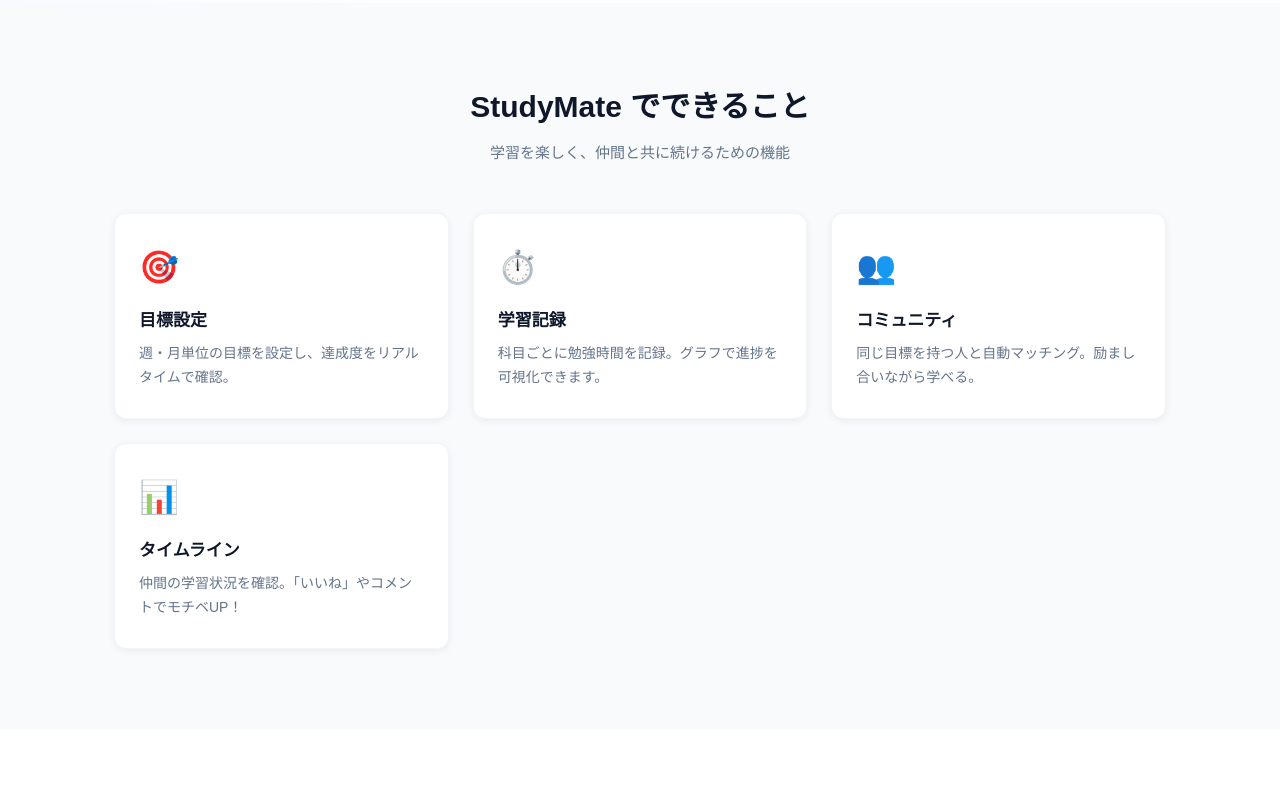
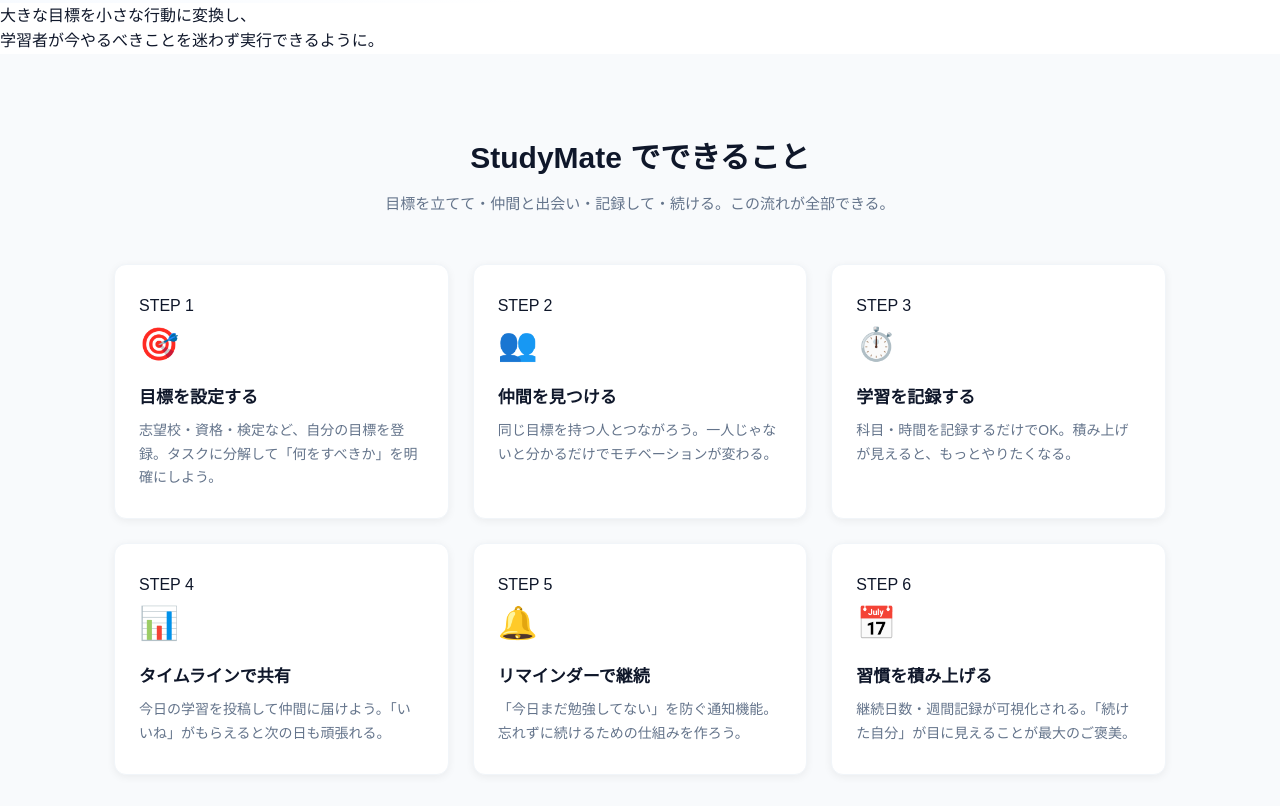
Before and after one commit to urabeshuya1226-netizen/team-a, a plain HTML site: page index.html in a window 1280 px wide. Shown: the part 653-1459 px from the top of the page. Drawn offline with Linux system fonts and the light colour scheme.

Commit message:
Update index.html

```diff
--- a/index.html
+++ b/index.html
@@ -6,7 +6,7 @@
   <title>StudyMate - 一緒に学ぼう</title>
   <link rel="stylesheet" href="style.css" />
 </head>
-<body>
+<body class="has-bnav">
 
   <!-- ヘッダー -->
   <header class="header">
@@ -15,8 +15,8 @@
       <nav class="nav">
         <a href="#features">機能</a>
         <a href="#community">コミュニティ</a>
-        <a href="#" class="btn-login">ログイン</a>
-        <a href="#" class="btn-signup">無料で始める</a>
+        <a href="login.html" class="btn-login">ログイン</a>
+        <a href="register.html" class="btn-signup">無料で始める</a>
       </nav>
     </div>
   </header>
@@ -29,7 +29,7 @@
         <h1>同じ目標を持つ仲間と<br>一緒に成長しよう</h1>
         <p>学習記録を積み重ねて、似た目標を持つ人たちとつながる。<br>モチベーションを高め合いながら、夢に向かって進もう。</p>
         <div class="hero-buttons">
-          <a href="#" class="btn-primary">今すぐ始める（無料）</a>
+          <a href="register.html" class="btn-primary">今すぐ始める（無料）</a>
           <a href="#features" class="btn-secondary">詳しく見る</a>
         </div>
       </div>
@@ -61,6 +61,7 @@
           </div>
           <div class="card-total">本日合計：<strong>165分</strong> 🔥</div>
         </div>
+        <!-- タイムライン風プレビュー -->
         <div class="timeline-preview">
           <div class="tl-item">
             <img src="https://api.dicebear.com/7.x/adventurer/svg?seed=user2" class="tl-avatar" />
@@ -83,16 +84,53 @@
     </div>
   </section>
 
+  <!-- スローガン -->
+  <section class="slogan-bar">
+    <p class="slogan-text">大きな目標を小さな行動に変換し、<br class="slogan-br">学習者が今やるべきことを迷わず実行できるように。</p>
+  </section>
+
   <!-- 機能紹介 -->
   <section class="features" id="features">
     <div class="section-inner">
       <h2>StudyMate でできること</h2>
-      <p class="section-sub">学習を楽しく、仲間と共に続けるための機能</p>
+      <p class="section-sub">目標を立てて・仲間と出会い・記録して・続ける。この流れが全部できる。</p>
       <div class="features-grid">
-        <div class="feature-card"><div class="feature-icon">🎯</div><h3>目標設定</h3><p>週・月単位の目標を設定し、達成度をリアルタイムで確認。</p></div>
-        <div class="feature-card"><div class="feature-icon">⏱️</div><h3>学習記録</h3><p>科目ごとに勉強時間を記録。グラフで進捗を可視化できます。</p></div>
-        <div class="feature-card"><div class="feature-icon">👥</div><h3>コミュニティ</h3><p>同じ目標を持つ人と自動マッチング。励まし合いながら学べる。</p></div>
-        <div class="feature-card"><div class="feature-icon">📊</div><h3>タイムライン</h3><p>仲間の学習状況を確認。「いいね」やコメントでモチベUP！</p></div>
+        <div class="feature-card">
+          <div class="feature-step">STEP 1</div>
+          <div class="feature-icon">🎯</div>
+          <h3>目標を設定する</h3>
+          <p>志望校・資格・検定など、自分の目標を登録。タスクに分解して「何をすべきか」を明確にしよう。</p>
+        </div>
+        <div class="feature-card">
+          <div class="feature-step">STEP 2</div>
+          <div class="feature-icon">👥</div>
+          <h3>仲間を見つける</h3>
+          <p>同じ目標を持つ人とつながろう。一人じゃないと分かるだけでモチベーションが変わる。</p>
+        </div>
+        <div class="feature-card">
+          <div class="feature-step">STEP 3</div>
+          <div class="feature-icon">⏱️</div>
+          <h3>学習を記録する</h3>
+          <p>科目・時間を記録するだけでOK。積み上げが見えると、もっとやりたくなる。</p>
+        </div>
+        <div class="feature-card">
+          <div class="feature-step">STEP 4</div>
+          <div class="feature-icon">📊</div>
+          <h3>タイムラインで共有</h3>
+          <p>今日の学習を投稿して仲間に届けよう。「いいね」がもらえると次の日も頑張れる。</p>
+        </div>
+        <div class="feature-card">
+          <div class="feature-step">STEP 5</div>
+          <div class="feature-icon">🔔</div>
+          <h3>リマインダーで継続</h3>
+          <p>「今日まだ勉強してない」を防ぐ通知機能。忘れずに続けるための仕組みを作ろう。</p>
+        </div>
+        <div class="feature-card">
+          <div class="feature-step">STEP 6</div>
+          <div class="feature-icon">📅</div>
+          <h3>習慣を積み上げる</h3>
+          <p>継続日数・週間記録が可視化される。「続けた自分」が目に見えることが最大のご褒美。</p>
+        </div>
       </div>
     </div>
   </section>
@@ -106,28 +144,44 @@
         <div class="feed-card">
           <div class="feed-header">
             <img src="https://api.dicebear.com/7.x/adventurer/svg?seed=u1" class="feed-avatar" />
-            <div><div class="feed-name">りょうすけ <span class="goal-tag">東大志望</span></div><div class="feed-time">3分前</div></div>
+            <div>
+              <div class="feed-name">りょうすけ <span class="goal-tag">東大志望</span></div>
+              <div class="feed-time">3分前</div>
+            </div>
           </div>
           <p class="feed-body">今日は物理を3時間。電磁気学の問題がやっと解けた！明日も頑張ります💪</p>
-          <div class="feed-subjects"><span class="subject-chip">物理 180分</span></div>
+          <div class="feed-subjects">
+            <span class="subject-chip">物理 180分</span>
+          </div>
           <div class="feed-actions"><span>❤️ 18</span><span>💬 3</span></div>
         </div>
         <div class="feed-card">
           <div class="feed-header">
             <img src="https://api.dicebear.com/7.x/adventurer/svg?seed=u4" class="feed-avatar" />
-            <div><div class="feed-name">ゆい <span class="goal-tag">英検1級</span></div><div class="feed-time">15分前</div></div>
+            <div>
+              <div class="feed-name">ゆい <span class="goal-tag">英検1級</span></div>
+              <div class="feed-time">15分前</div>
+            </div>
           </div>
           <p class="feed-body">単語帳1000個クリア🎉 リスニングも毎日続けて少し聞き取れるようになってきた！</p>
-          <div class="feed-subjects"><span class="subject-chip">英語 90分</span></div>
+          <div class="feed-subjects">
+            <span class="subject-chip">英語 90分</span>
+          </div>
           <div class="feed-actions"><span>❤️ 42</span><span>💬 7</span></div>
         </div>
         <div class="feed-card">
           <div class="feed-header">
             <img src="https://api.dicebear.com/7.x/adventurer/svg?seed=u5" class="feed-avatar" />
-            <div><div class="feed-name">たくみ <span class="goal-tag">医学部志望</span></div><div class="feed-time">30分前</div></div>
+            <div>
+              <div class="feed-name">たくみ <span class="goal-tag">医学部志望</span></div>
+              <div class="feed-time">30分前</div>
+            </div>
           </div>
           <p class="feed-body">化学・生物を中心に5時間。過去問を解きまくっています。一緒に頑張れる人募集中！</p>
-          <div class="feed-subjects"><span class="subject-chip">化学 150分</span><span class="subject-chip">生物 150分</span></div>
+          <div class="feed-subjects">
+            <span class="subject-chip">化学 150分</span>
+            <span class="subject-chip">生物 150分</span>
+          </div>
           <div class="feed-actions"><span>❤️ 29</span><span>💬 11</span></div>
         </div>
       </div>
@@ -139,7 +193,7 @@
     <div class="cta-inner">
       <h2>さあ、今日から始めよう</h2>
       <p>仲間と一緒なら、学習は続く。</p>
-      <a href="#" class="btn-primary large">無料で登録する</a>
+      <a href="register.html" class="btn-primary large">無料で登録する</a>
     </div>
   </section>
 
@@ -150,5 +204,12 @@
     </div>
   </footer>
 
+  <!-- Bottom Nav -->
+  <nav class="bottom-nav">
+    <a href="index.html" class="bnav-item active"><span>🏠</span><span>ホーム</span></a>
+    <a href="mypage.html" class="bnav-item"><span>👤</span><span>マイページ</span></a>
+    <a href="timeline.html" class="bnav-item"><span>📱</span><span>タイムライン</span></a>
+  </nav>
+
 </body>
 </html>
```
